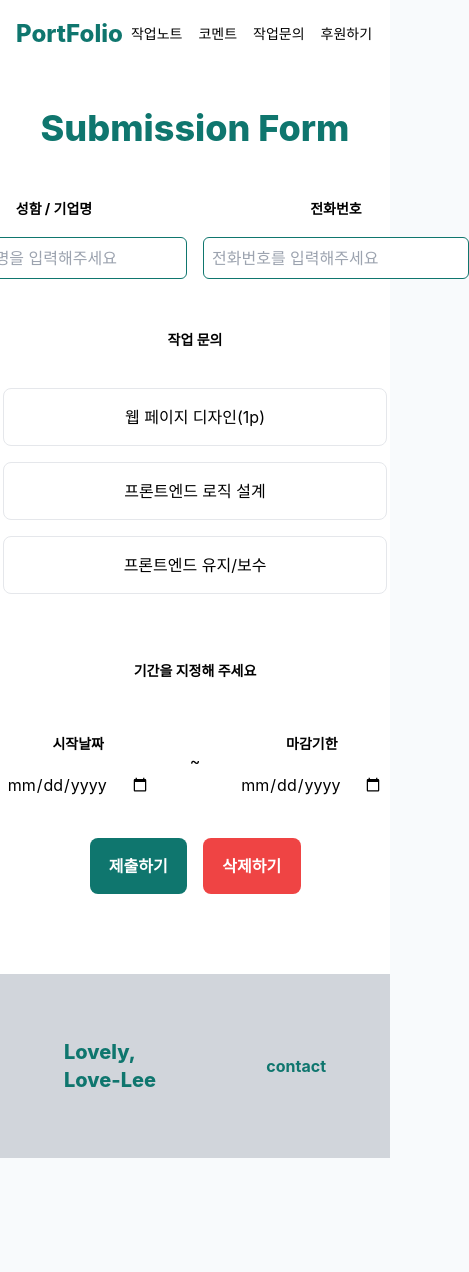
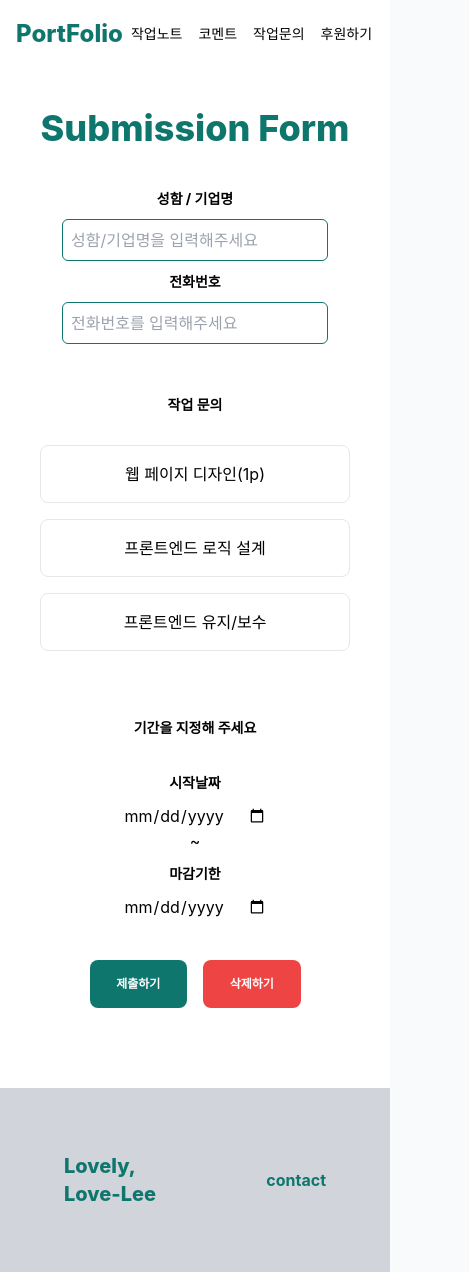
Before and after one commit to twolove-sarang/portFolio, a React (Create React App) app: page /contact in a window 390 px wide. Shown: the whole page, 469 px wide, since content can reach past the window. Before the commit the page ends 1158 px from the top, so only its background shows below. Built offline with nearby package versions, Linux system fonts and the light colour scheme; no server answers.

Commit message:
workform

```diff
--- a/src/api/firebase.js
+++ b/src/api/firebase.js
@@ -44,15 +44,15 @@ export async function deleteContact(id) {
   return remove(ref(database, `comment/${id}`));
 }
 
-export async function updateWorkContact(workContact) {
+export async function updateWorkContact(workContact, button) {
   const id = uuid();
-  const { name, contact, work, dateStart, dateEnd } = workContact;
+  const { name, contact, dateStart, dateEnd } = workContact;
   return set(ref(database, `workcontact/${id}`), {
     id: id,
     name: name,
     contact: contact,
-    work: work,
     dateStart: dateStart,
     dateEnd: dateEnd,
+    button: button,
   });
 }
--- /dev/null
+++ b/src/component/ButtonForWork.jsx
@@ -0,0 +1,29 @@
+import React, { useState } from 'react';
+
+export default function ButtonForWork({ id, name, isToggle, onClick }) {
+  const [toggle, setToggle] = useState(isToggle);
+
+  const handleClickF1orToggle = (e) => {
+    e.preventDefault();
+    setToggle((isToggle) => !isToggle);
+    onClick(e.target.innerHTML);
+  };
+
+  const buttonStyle = {
+    backgroundColor: toggle ? '#0f766e' : '',
+    fontWeight: toggle ? 'bold' : '',
+    color: toggle ? 'white' : '',
+  };
+  return (
+    <>
+      <button
+        id={id}
+        onClick={handleClickF1orToggle}
+        style={buttonStyle}
+        className="border p-4 mb-4 rounded-lg w-full"
+      >
+        {name}
+      </button>
+    </>
+  );
+}
--- a/src/pages/ContactForWork.jsx
+++ b/src/pages/ContactForWork.jsx
@@ -1,29 +1,41 @@
 import React, { useState } from 'react';
 import { updateWorkContact } from '../api/firebase';
+import ButtonForWork from '../component/ButtonForWork';
+
+const works = [
+  { id: 1, name: `웹 페이지 디자인(1p)`, isToggle: false },
+  { id: 2, name: `프론트엔드 로직 설계`, isToggle: false },
+  { id: 3, name: `프론트엔드 유지/보수`, isToggle: false },
+];
 
 export default function ContactForWork() {
   const [text, setText] = useState({});
-  const [toggle, setToggle] = useState(false);
+  const [button, setButton] = useState([]);
   const handleChange = (e) => {
     const { name, value } = e.target;
     setText((text) => ({ ...text, [name]: value }));
   };
   const handleSubmit = (e) => {
     e.preventDefault();
-    updateWorkContact(text);
-    // setText({});
+    updateWorkContact(text, button);
   };
-  const handleClick = (e) => {
-    e.preventDefault();
-    setToggle((prev) => !prev);
-  };
+
   const handleDelete = (e) => {
     e.preventDefault();
     setText({});
   };
+  const handleClickButton = (name) => {
+    if (!button.includes(name)) {
+      return setButton([...button, name]);
+    } else {
+      setButton(button.filter((el) => el !== name));
+    }
+  };
+
+  console.log(button);
   const textStyle = {
     marginTop: '10px',
-    marginBottom: '18px',
+    marginBottom: '10px',
     fontWeight: 'bold',
     fontSize: '14px',
     textAlign: 'center',
@@ -34,18 +46,14 @@ export default function ContactForWork() {
     border: '1px solid #0f766e',
     borderRadius: '6px',
   };
-  const buttonStyle = {
-    backgroundColor: toggle ? '#0f766e' : '',
-    fontWeight: toggle ? 'bold' : '',
-    color: toggle ? 'white' : '',
-  };
+
   return (
-    <div className="md:mx-52 rounded-xl mb-10 md:border pb-10">
-      <div className="text-center text-4xl font-extrabold text-teal-700 pt-10">
+    <div className="md:mx-52 rounded-xl mb-10 lg:border pb-10">
+      <div className="text-center text-4xl font-extrabold text-teal-700 mt-10 md:pt-20">
         Submission Form
       </div>
       <form onSubmit={handleSubmit} className="mt-10">
-        <div className="flex gap-4 justify-center">
+        <div className="sm:flex gap-4 justify-center text-center">
           <div>
             <div style={textStyle}>성함 / 기업명</div>
             <input
@@ -75,28 +83,22 @@ export default function ContactForWork() {
         <div style={textStyle} className="text-center pt-10 pb-5">
           작업 문의
         </div>
-        <div className="w-96 mx-auto">
-          <button
-            onClick={handleClick}
-            style={buttonStyle}
-            className="border p-4 mb-4 rounded-lg w-full"
-          >{`웹 페이지 디자인(1p)`}</button>
-          <button
-            onClick={handleClick}
-            style={buttonStyle}
-            className="border p-4 mb-4 rounded-lg w-full"
-          >{`프론트엔드 로직 설계`}</button>
-          <button
-            onClick={handleClick}
-            style={buttonStyle}
-            className="border p-4 mb-4 rounded-lg w-full"
-          >{`프론트엔드 유지/보수`}</button>
+        <div className="mx-10 sm:mx-16 md:mx-20 lg:mx-40">
+          {works.map((item) => (
+            <ButtonForWork
+              key={item.id}
+              id={item.id}
+              name={item.name}
+              isToggle={item.isToggle}
+              onClick={handleClickButton}
+            />
+          ))}
         </div>
 
         <p className="text-center pt-10 pb-6" style={textStyle}>
           기간을 지정해 주세요
         </p>
-        <div className="flex justify-center gap-10 items-center">
+        <div className="sm:flex justify-center gap-10 items-center text-center">
           <div className=" justify-center gap-10 items-center">
             <div style={textStyle}>시작날짜</div>
             <input
@@ -118,15 +120,12 @@ export default function ContactForWork() {
           </div>
         </div>
         <div className="flex gap-4 justify-center">
-          <button
-            // onClick={handleSubmit}
-            className="bg-teal-700 text-white w-96 p-4 rounded-lg mt-10 font-bold active:brightness-110 basis-1/4"
-          >
+          <button className="bg-teal-700 text-white w-96 p-4 rounded-lg mt-10 font-bold active:brightness-110 basis-1/4 text-xs md:text-base">
             제출하기
           </button>
           <button
             onClick={handleDelete}
-            className="bg-red-500 text-white w-96 p-4 rounded-lg mt-10 font-bold active:brightness-110 basis-1/4"
+            className="bg-red-500 text-white w-96 p-4 rounded-lg mt-10 font-bold active:brightness-110 basis-1/4 text-xs md:text-base"
           >
             삭제하기
           </button>
```
